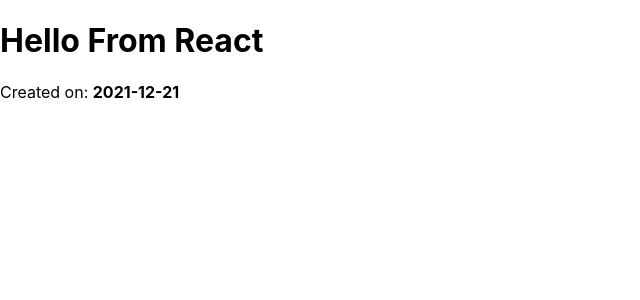
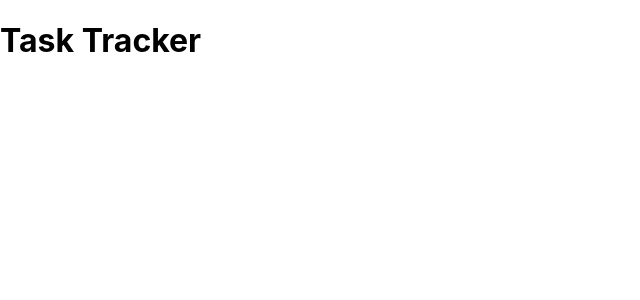
Before and after one commit to SteveOwago/Task-Tracker, a React (Create React App) app: page / in a window 1280 px wide. Shown: the top 300 px of the page, without its empty margins (0-640 px from the left). Built offline with nearby package versions, Linux system fonts and the light colour scheme.

Commit message:
Class-based | Function based component

```diff
--- a/src/App.js
+++ b/src/App.js
@@ -1,14 +1,19 @@
-import logo from './logo.svg';
+import React from 'react';
+import Header from './components/Header'
 
 function App() {
-  var today = new Date()
-   const datetoday = today.getFullYear()+'-'+(today.getMonth()+1)+'-'+today.getDate();
+
   return (
     <div className="container">
-      <h1>Hello From React</h1>
-      <p>Created on: <strong>{datetoday}</strong></p>
+      <Header />
     </div>
   );
 }
 
+// class App extends React.Component {
+//   render(){
+//     return <h1>Hello from Class Component</h1>
+//   }
+// }
+
 export default App;
--- /dev/null
+++ b/src/components/Header.js
@@ -0,0 +1,9 @@
+const Header = () => {
+    return (
+        <header>
+            <h1>Task Tracker</h1>
+        </header>
+    )
+}
+
+export default Header
```
